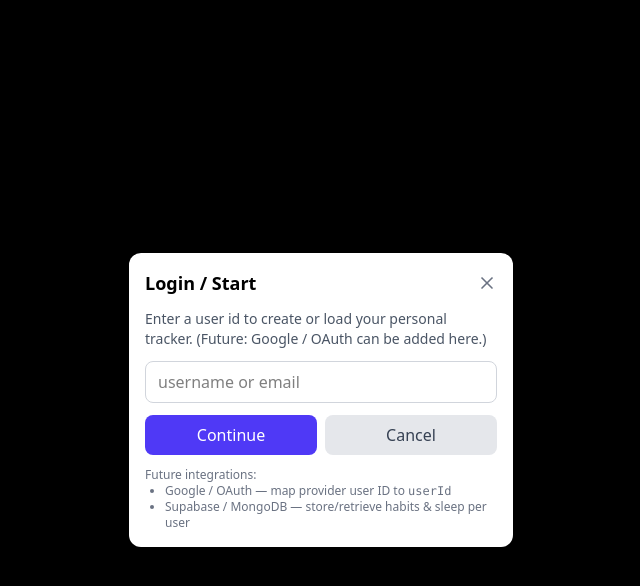
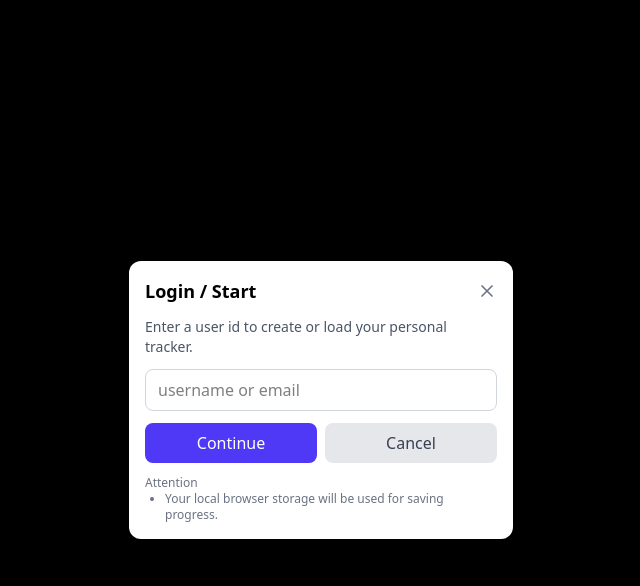
Before and after one commit to himanshu-kr-jha/consistly, a React (Vite) app: page / in a window 1280 px wide. Both pictures are taken after a click on the button "Login". Shown: the top 586 px of the page, without its empty margins (319-959 px from the left). Built offline with nearby package versions, Linux system fonts and the light colour scheme.

Commit message:
modified login modal.

```diff
--- a/src/HabitTracker.jsx
+++ b/src/HabitTracker.jsx
@@ -371,7 +371,7 @@ export default function HabitTracker() {
               <button onClick={() => setShowLoginModal(false)} className="text-gray-500"><X className="w-5 h-5" /></button>
             </div>
 
-            <p className="text-sm text-gray-600 mb-3">Enter a user id to create or load your personal tracker. (Future: Google / OAuth can be added here.)</p>
+            <p className="text-sm text-gray-600 mb-3">Enter a user id to create or load your personal tracker.</p>
 
             <input
               type="text"
@@ -388,10 +388,9 @@ export default function HabitTracker() {
             </div>
 
             <div className="mt-3 text-xs text-gray-500">
-              <p>Future integrations:</p>
+              <p>Attention</p>
               <ul className="list-disc ml-5">
-                <li>Google / OAuth — map provider user ID to <code>userId</code></li>
-                <li>Supabase / MongoDB — store/retrieve habits & sleep per user</li>
+                <li>Your local browser storage will be used for saving progress.</li>
               </ul>
             </div>
           </div>
```
